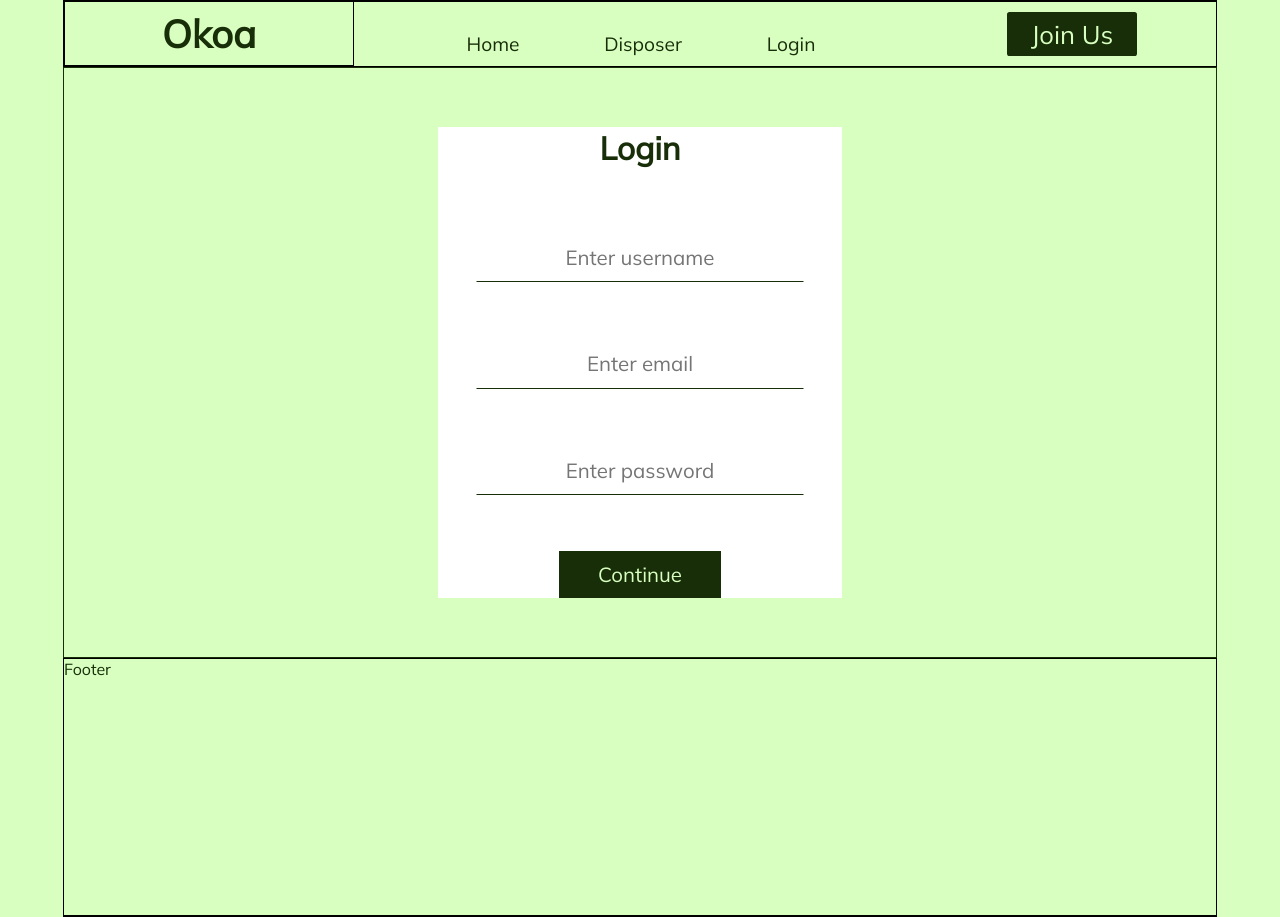
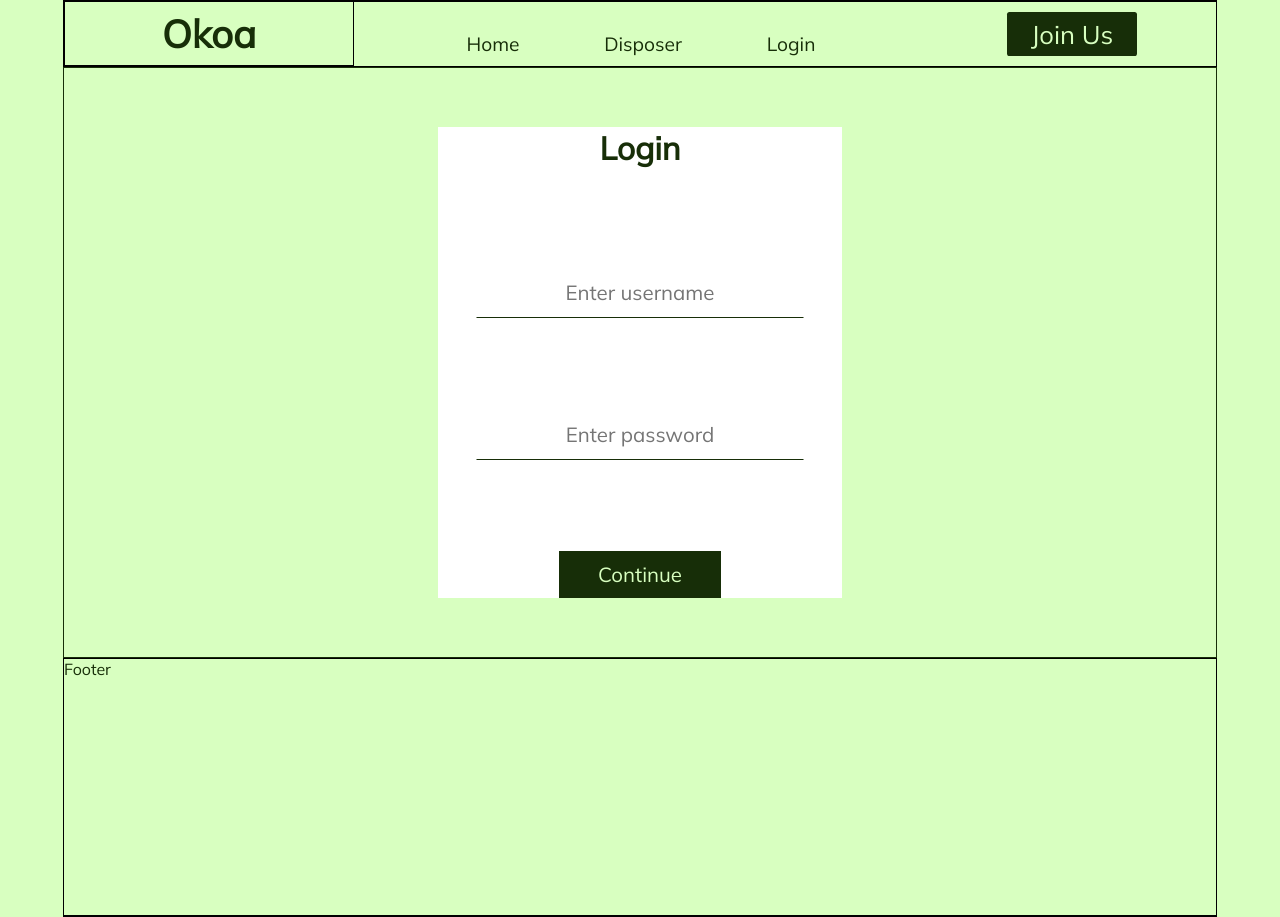
Before and after one commit to MokuaEnock/greenly, a React (Create React App) app: page /login in a window 1280 px wide. Built offline with nearby package versions, Linux system fonts and the light colour scheme.

Commit message:
remove email code

```diff
--- a/src/pages/auth/login.js
+++ b/src/pages/auth/login.js
@@ -3,7 +3,7 @@ import { useState, useEffect } from "react";
 
 export default function Login({ setuser }) {
   let [username, setUsername] = useState("");
-  let [email, setEmail] = useState("");
+  // let [email, setEmail] = useState("");
   let [login, setLogin] = useState("");
   let [password, setPassword] = useState("");
   let [errors, setErrors] = useState([]);
@@ -12,7 +12,7 @@ export default function Login({ setuser }) {
     e.preventDefault();
     let user = {
       username,
-      email,
+      // email,
       password,
     };
 
@@ -35,22 +35,25 @@ export default function Login({ setuser }) {
         <span>Login</span>
         <input
           type="text"
+          required
           placeholder="Enter username"
           value={username}
           onChange={(e) => setUsername(e.target.value)}
         />
 
-        <input
+        {/* <input
           type="email"
           placeholder="Enter email"
           value={email}
           onChange={(e) => setEmail(e.target.value)}
-        />
+        /> */}
 
         <input
           type="password"
           placeholder="Enter password"
           value={password}
+          required
+
           onChange={(e) => setPassword(e.target.value)}
         />
         <button className="form-button-submit" type="submit">
```
